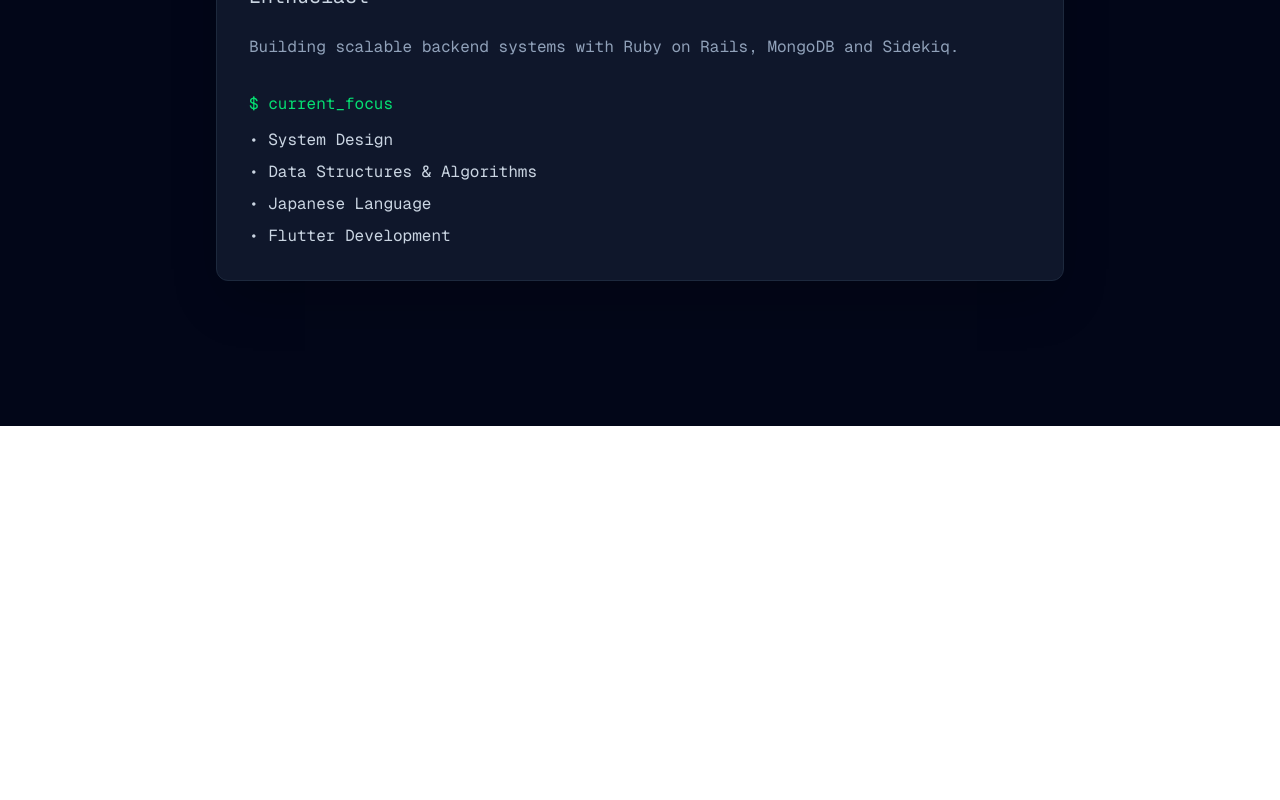
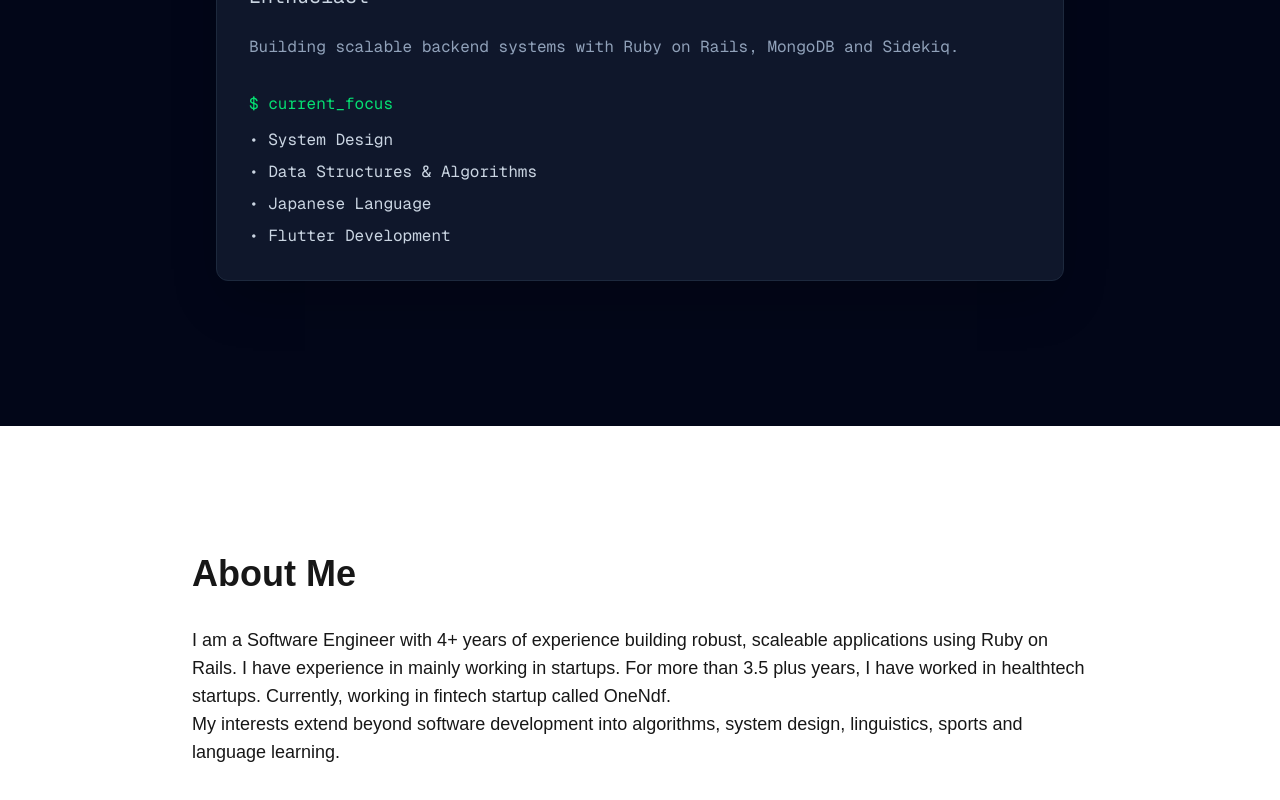
Before and after one commit to tomakazu/rishabh_malhotra_techie, a Next.js app: page / in a window 1280 px wide. Shown: the part 374-1174 px from the top of the page. Before the commit the page ends 800 px from the top, so only its background shows below. Built offline with nearby package versions, Linux system fonts and the light colour scheme.

Commit message:
Created home page for my portfolio

```diff
--- a/app/page.tsx
+++ b/app/page.tsx
@@ -1,9 +1,11 @@
 import Hero from "../components/Hero";
+import About from "@/components/About";
 
 export default function Home() {
   return (
     <main>
       <Hero />
+      <About />
     </main>
   );
 }
--- a/components/About.tsx
+++ b/components/About.tsx
@@ -0,0 +1,24 @@
+export default function About() {
+  return (
+    <section className="py-32 px-6">
+      <div className="max-w-4xl mx-auto">
+        <h2 className="text-4xl font-bold mb-8">
+          About Me
+        </h2>
+
+        <p className="text-lg">
+          I am a Software Engineer with 4+ years of
+          experience building robust, scaleable applications
+          using Ruby on Rails. I have experience in mainly working
+          in startups. For more than 3.5 plus years, I have worked in
+          healthtech startups. Currently, working in fintech startup
+          called OneNdf.
+        </p>
+        <p className="text-lg">
+          My interests extend beyond software development into
+          algorithms, system design, linguistics, sports and language learning.
+        </p>
+      </div>
+    </section>
+  );
+}
```
Also changed, not shown: app/contact/page.tsx (deleted), app/experience/page.tsx (deleted), app/projects/page.tsx (deleted).
